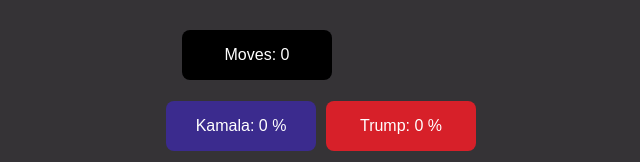
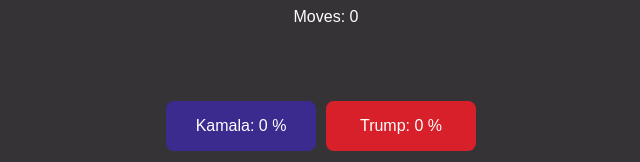
Before and after one commit to PsihoUtopia/PsihoUtopia.github.io, a plain HTML site: page index.html in a window 1280 px wide. Shown: the top 162 px of the page, without its empty margins (319-959 px from the left). Drawn offline with nearby package versions, Linux system fonts and the light colour scheme.

Commit message:
fix moves styles

```diff
--- a/styles.css
+++ b/styles.css
@@ -73,15 +73,12 @@ body {
 
 .moves {
   width: 150px;
-  height: 50px;
   display: flex;
   justify-content: center;
   align-items: center;
-  border-radius: 8px;
-  background-color: black;
   position: absolute;
-  bottom: 90%;
-  left: calc(45% - 75px);
+  top: 1%;
+  left: calc(50% - 70px);
   font-family: sans-serif;
   font-size: 16px;
   color: #ffffff;
```
